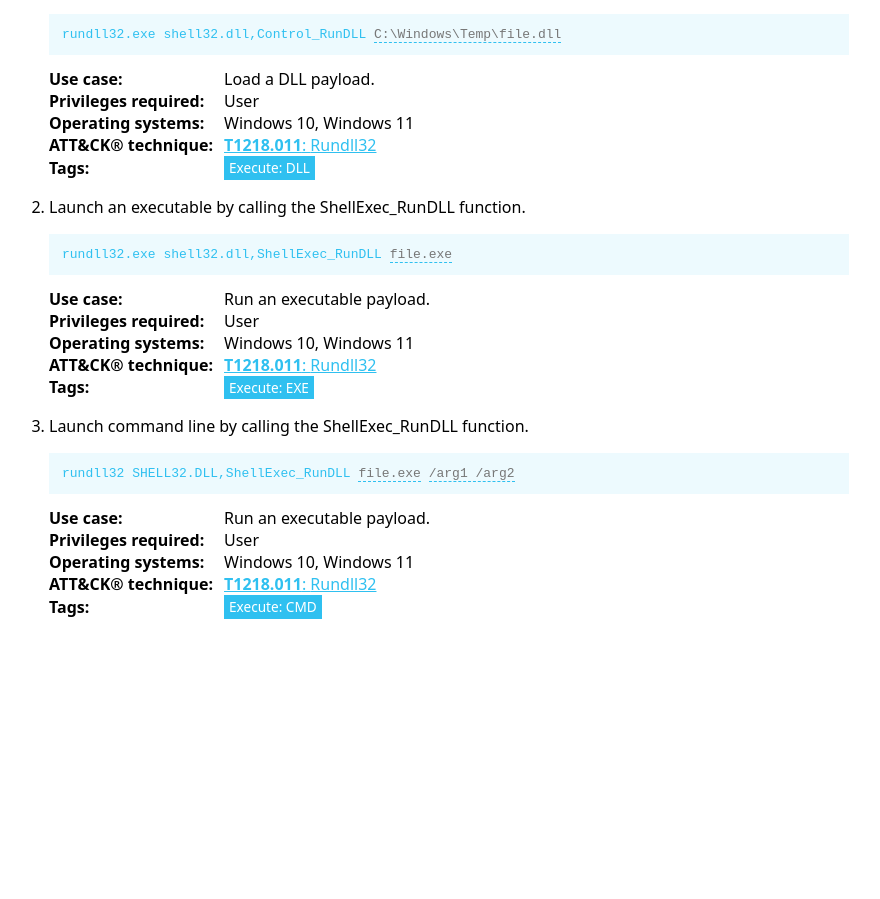
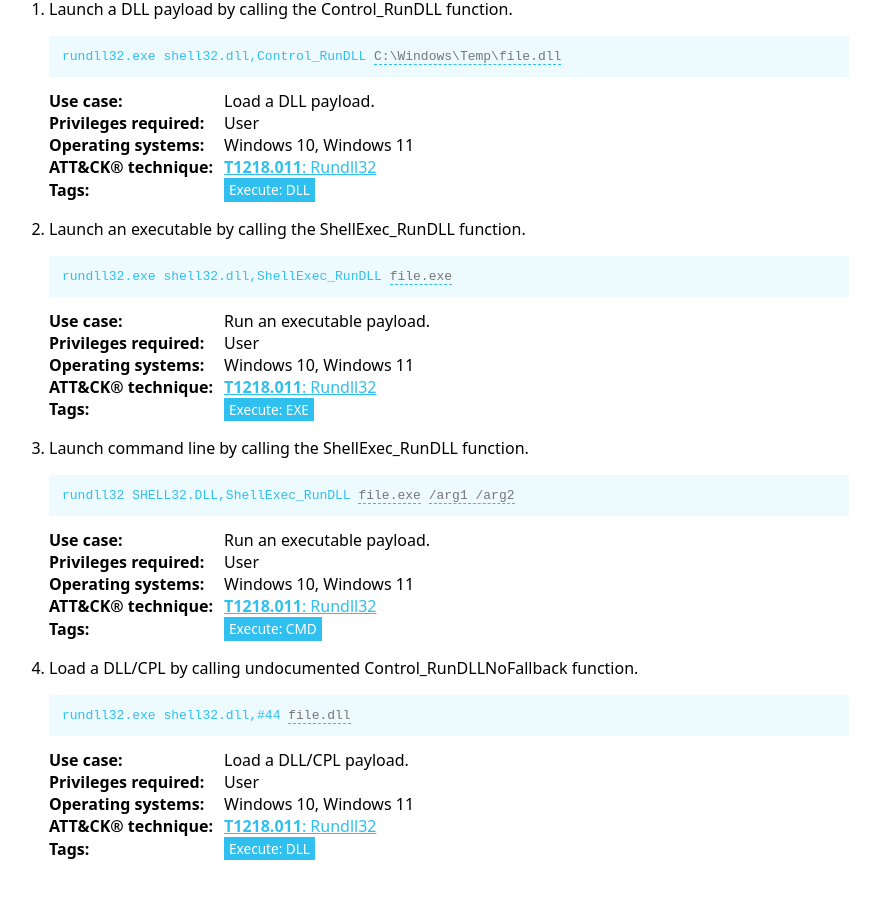
Before and after one commit to LOLBAS-Project/LOLBAS-Project.github.io, a Jekyll site: the page built from _lolbas/Libraries/Shell32.md, in a window 1280 px wide and 900 px high, scrolled down 699 px. Shown: the whole window, without its empty margins (191-1071 px from the left). Built offline with Jekyll 4.4.1, drawn with Linux system fonts in a browser that asks for light colours; before the commit the page ends 1358 px from its top, so only the background shows below that; some of the changed text lies outside the part shown.

Commit message:
Applying update LOLBAS-Project/LOLBAS@373d0a52bb869c25123ab0028d177b35d871d374

```diff
--- a/_lolbas/Libraries/Shell32.md
+++ b/_lolbas/Libraries/Shell32.md
@@ -31,6 +31,15 @@ Commands:
     OperatingSystem: Windows 10, Windows 11
     Tags:
       - Execute: CMD
+  - Command: rundll32.exe shell32.dll,#44 {PATH:.dll}
+    Description: Load a DLL/CPL by calling undocumented Control_RunDLLNoFallback function.
+    Usecase: Load a DLL/CPL payload.
+    Category: Execute
+    Privileges: User
+    MitreID: T1218.011
+    OperatingSystem: Windows 10, Windows 11
+    Tags:
+      - Execute: DLL
 Full_Path:
   - Path: c:\windows\system32\shell32.dll
   - Path: c:\windows\syswow64\shell32.dll
@@ -43,8 +52,9 @@ Resources:
   - Link: https://twitter.com/mattifestation/status/776574940128485376
   - Link: https://twitter.com/KyleHanslovan/status/905189665120149506
   - Link: https://windows10dll.nirsoft.net/shell32_dll.html
+  - Link: https://www.hexacorn.com/blog/2025/05/18/shell32-dll-44-lolbin/
 Acknowledgement:
-  - Person: Adam (Control_RunDLL)
+  - Person: Adam (Control_RunDLL, Control_RunDLLNoFallback)
     Handle: '@hexacorn'
   - Person: Pierre-Alexandre Braeken (ShellExec_RunDLL)
     Handle: '@pabraeken'
```
